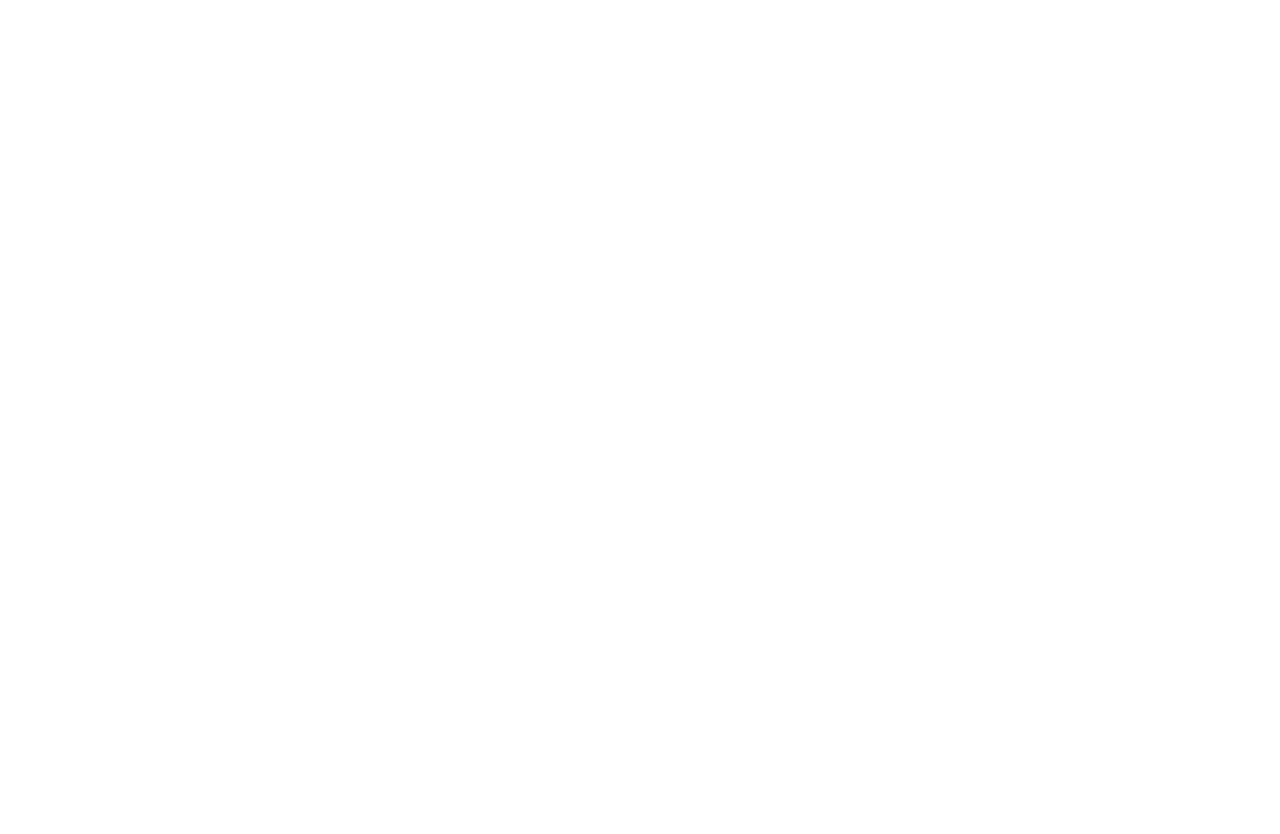
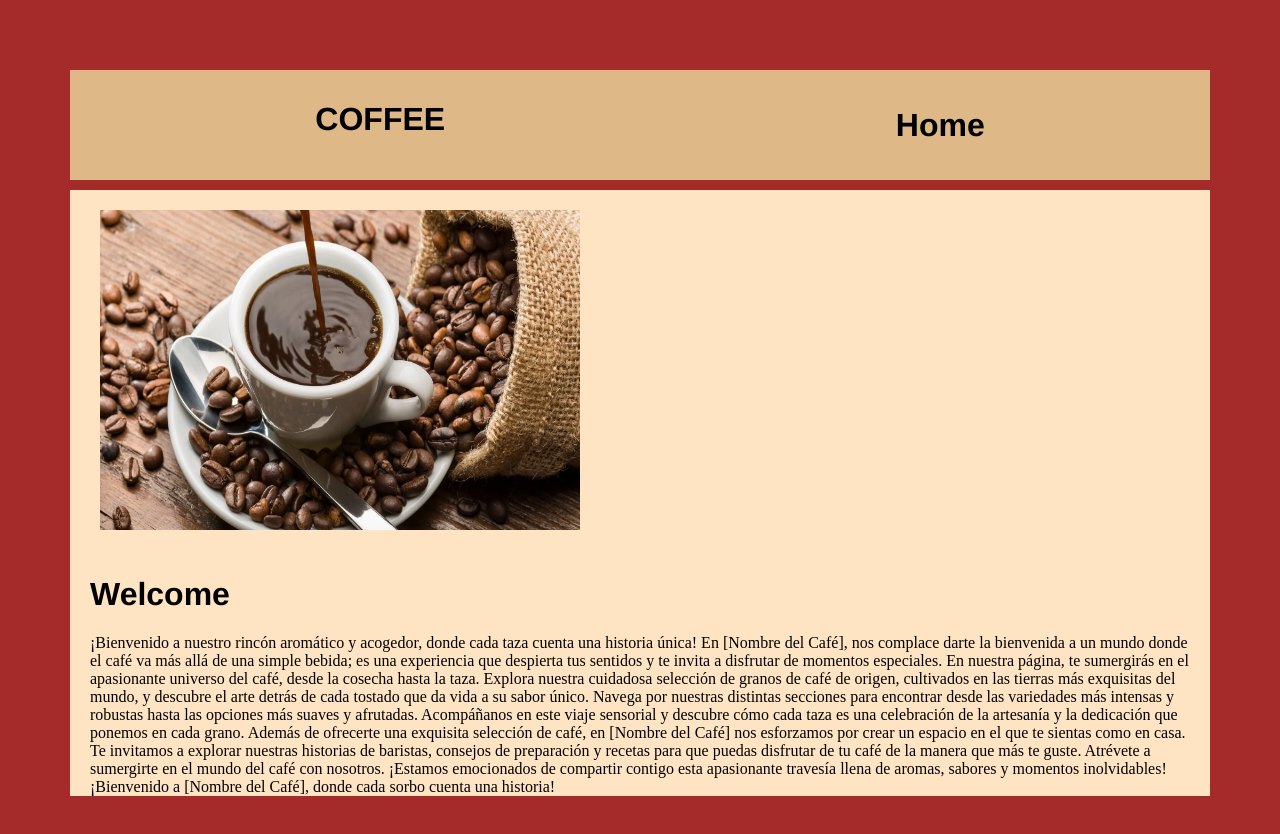
Before and after one commit to NotonyusRisk/Prueba-Tecnica-Steam, a plain HTML site: page index.html in a window 1280 px wide. Before the commit the page ends 800 px from the top, so only its background shows below. Drawn offline with Linux system fonts and the light colour scheme.

Commit message:
update final

```diff
--- a/index.html
+++ b/index.html
@@ -4,10 +4,37 @@
         <meta charset="UTF-8">
         <meta http-equiv="X-UA-Compatible" content="IE=edge">
         <meta name="viewport" content="width=device-width, initial-scale=1.0">
-        <title>Prueba Tecnica Steam Academy</title>
+        <title>Prueba Tecnica Steam Academy - Coffee</title>
         <link rel="stylesheet" href="style.css">
     </head>
     <body>
+        <div class="nav-bar">
+            <div class="tittle">
+                <h1>COFFEE</h1>
+            </div>
+            <div class="button1">
+                <h2>Home</h2>
+            </div>
+        </div>
+        <div class="content">
+            <div class="image">
+                <img src="img/Cafe-2.webp" width="480" height="320">
+            </div>
+            <h1>Welcome</h1>
+            <div class="text">
+                <p>¡Bienvenido a nuestro rincón aromático y acogedor, donde cada taza cuenta una historia única! En [Nombre del Café], nos complace darte la bienvenida a un mundo donde el café va más allá de una simple bebida; es una experiencia que despierta tus sentidos y te invita a disfrutar de momentos especiales.
 
+                    En nuestra página, te sumergirás en el apasionante universo del café, desde la cosecha hasta la taza. Explora nuestra cuidadosa selección de granos de café de origen, cultivados en las tierras más exquisitas del mundo, y descubre el arte detrás de cada tostado que da vida a su sabor único.
+
+                    Navega por nuestras distintas secciones para encontrar desde las variedades más intensas y robustas hasta las opciones más suaves y afrutadas. Acompáñanos en este viaje sensorial y descubre cómo cada taza es una celebración de la artesanía y la dedicación que ponemos en cada grano.
+
+                    Además de ofrecerte una exquisita selección de café, en [Nombre del Café] nos esforzamos por crear un espacio en el que te sientas como en casa. Te invitamos a explorar nuestras historias de baristas, consejos de preparación y recetas para que puedas disfrutar de tu café de la manera que más te guste.
+
+                    Atrévete a sumergirte en el mundo del café con nosotros. ¡Estamos emocionados de compartir contigo esta apasionante travesía llena de aromas, sabores y momentos inolvidables! ¡Bienvenido a [Nombre del Café], donde cada sorbo cuenta una historia!</p>
+            </div>
+        </div>
+        <div class="footer">
+
+        </div>
     </body>
 </html>
--- a/style.css
+++ b/style.css
@@ -0,0 +1,37 @@
+body{
+    margin: 50px;
+    padding: 20px;
+    background-color: brown;
+}
+
+h1, h2{
+    border: 100px;
+    margin-left: 20px;
+    font-size: xx-large;
+    font-family: 'Franklin Gothic Medium', 'Arial Narrow', Arial, sans-serif;
+}
+
+.image{
+    margin: 10px;
+    padding: 20px;
+}
+
+.nav-bar{
+    background-color: burlywood;
+    border-left: 100px;
+    border-right: 100px;
+    padding: 10px;
+    display: flex;
+    flex-direction: row;
+    flex-direction: initial;
+    justify-content: space-around;
+}
+
+.content{
+    background-color: bisque;
+}
+
+.text{
+    margin: 20px;
+    margin-bottom: 20px;
+}
```
Also changed, not shown: img/Cafe-2.webp (added).
